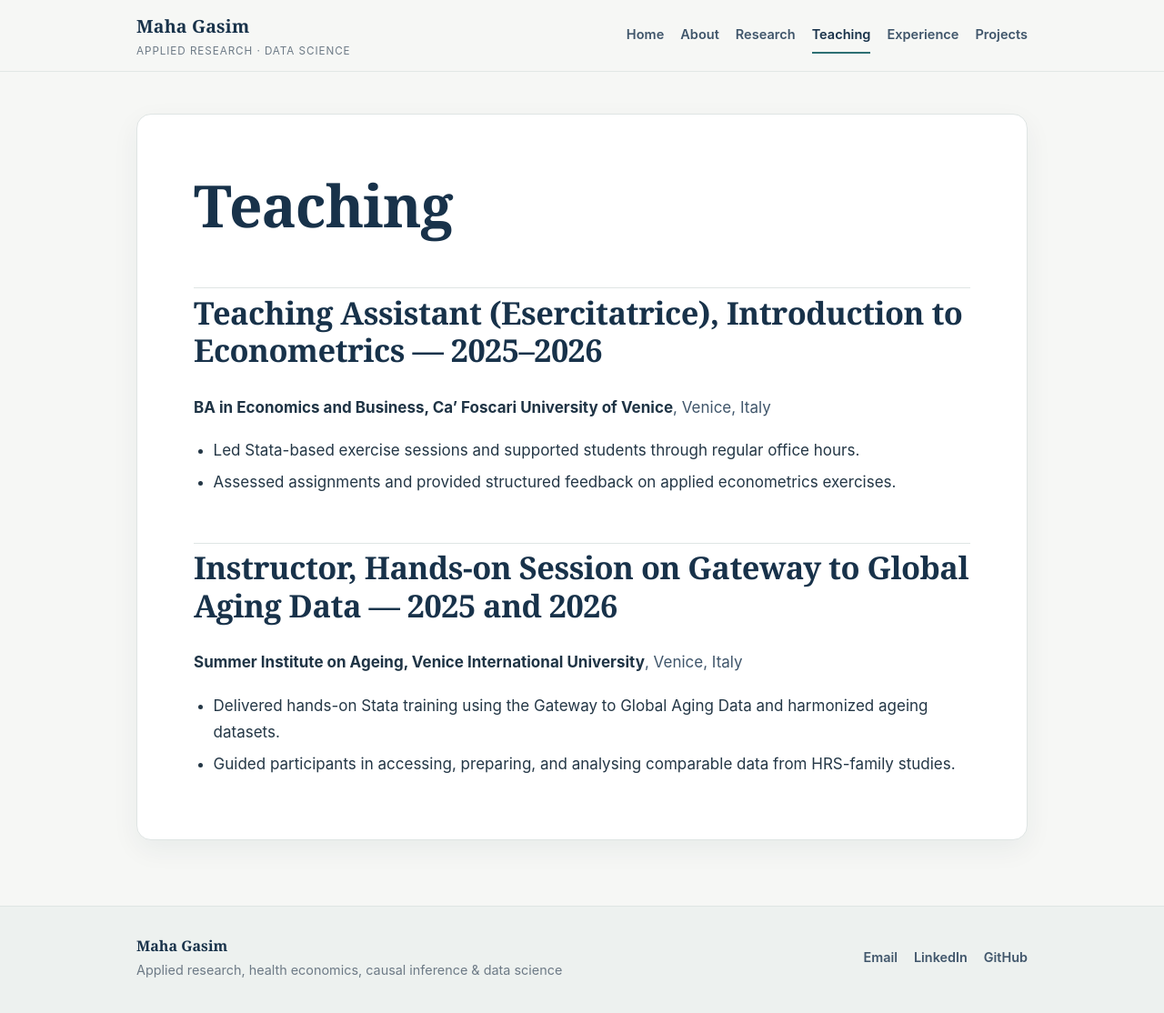
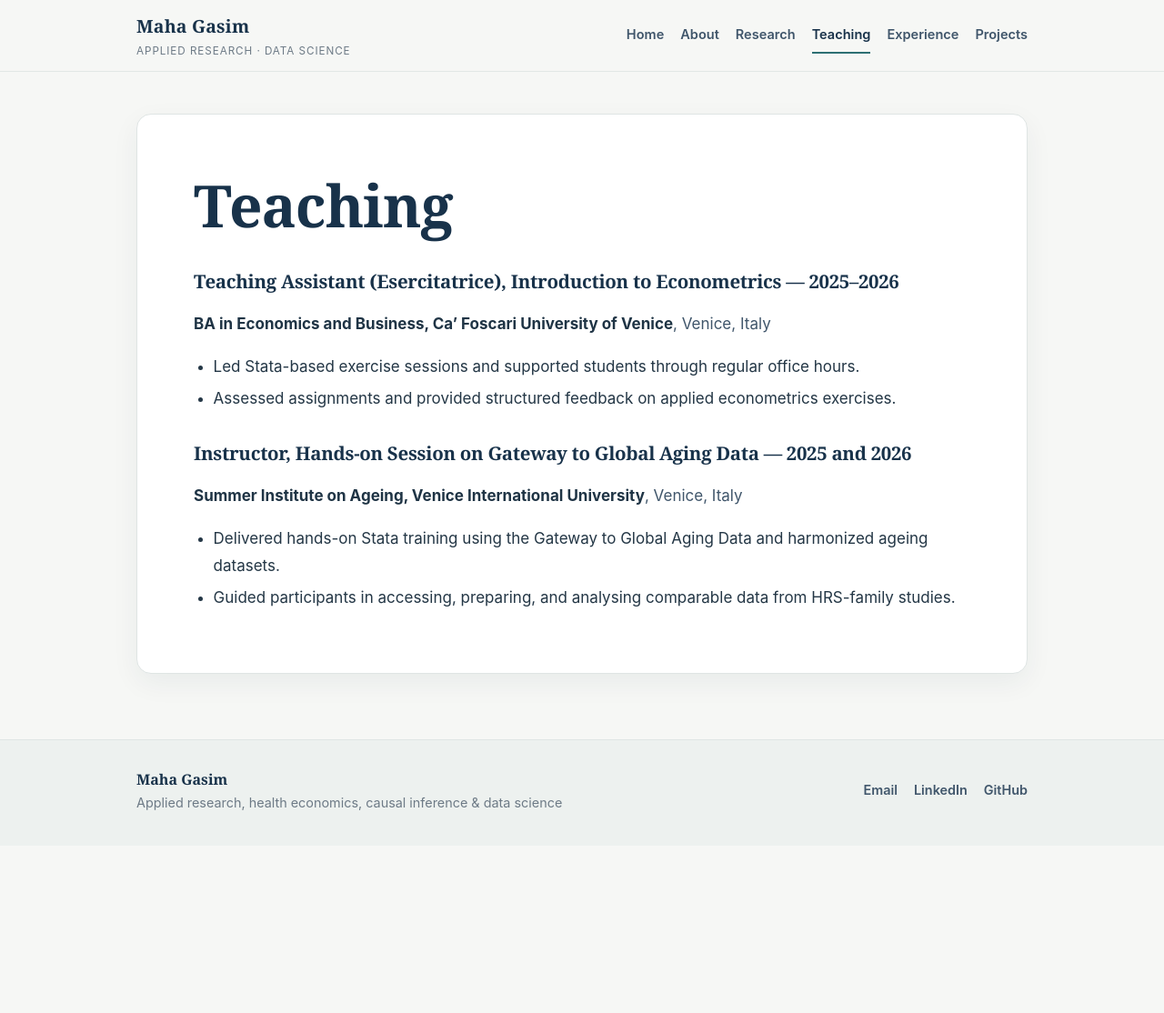
Before and after one commit to mahagasim/mahagasim.github.io, a Jekyll site: the page built from teaching.md, in a window 1280 px wide and 1114 px high. Shown: the whole window at 91% size. Built offline with Jekyll 4.4.1, drawn with Linux system fonts in a browser that asks for light colours.

```diff
--- a/teaching.md
+++ b/teaching.md
@@ -5,13 +5,13 @@ title: Teaching
 
 # Teaching
 
-## Teaching Assistant (Esercitatrice), Introduction to Econometrics — 2025–2026
+### Teaching Assistant (Esercitatrice), Introduction to Econometrics — 2025–2026
 **BA in Economics and Business, Ca’ Foscari University of Venice**, Venice, Italy
 
 - Led Stata-based exercise sessions and supported students through regular office hours.
 - Assessed assignments and provided structured feedback on applied econometrics exercises.
 
-## Instructor, Hands-on Session on Gateway to Global Aging Data — 2025 and 2026
+### Instructor, Hands-on Session on Gateway to Global Aging Data — 2025 and 2026
 **Summer Institute on Ageing, Venice International University**, Venice, Italy
 
 - Delivered hands-on Stata training using the Gateway to Global Aging Data and harmonized ageing datasets.
```
